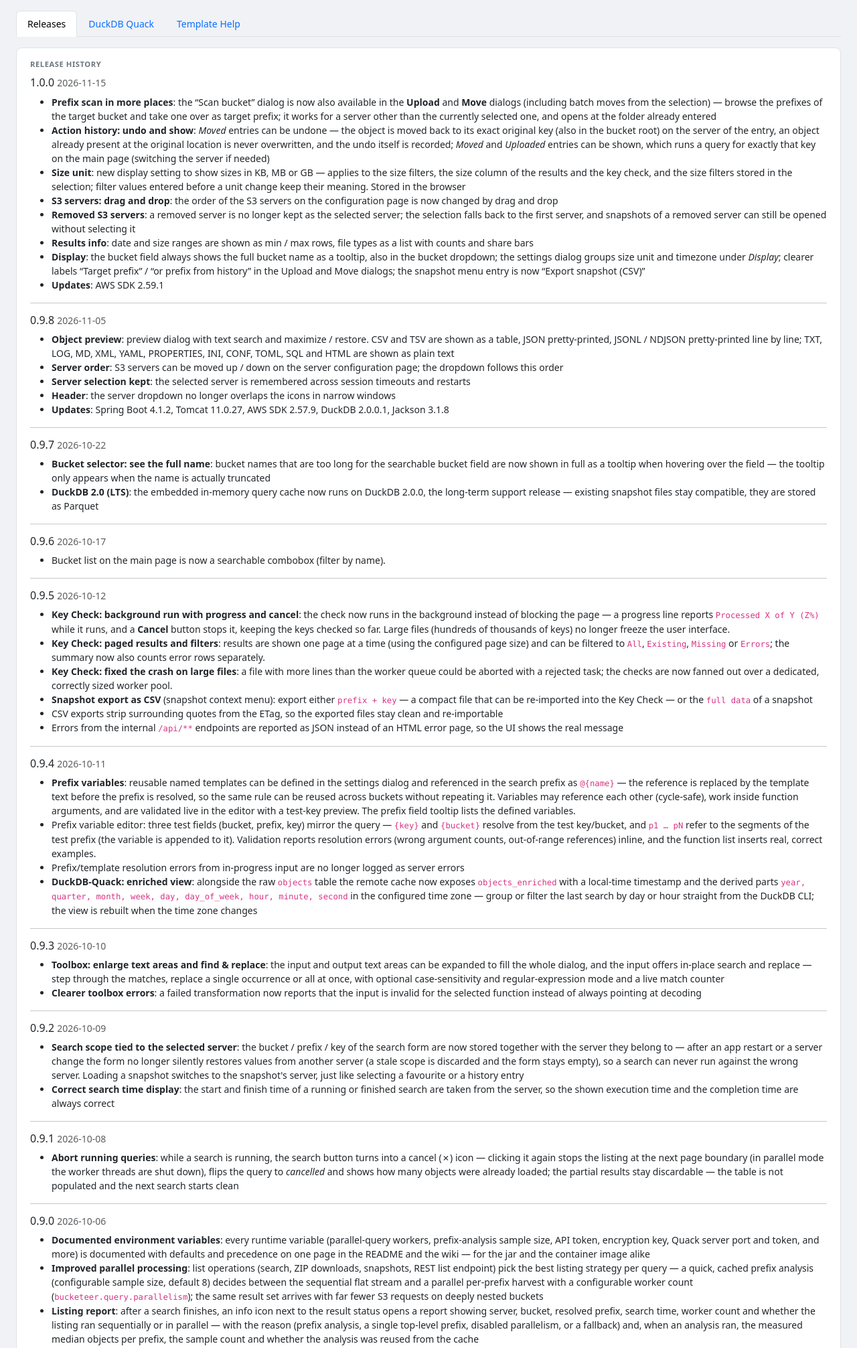
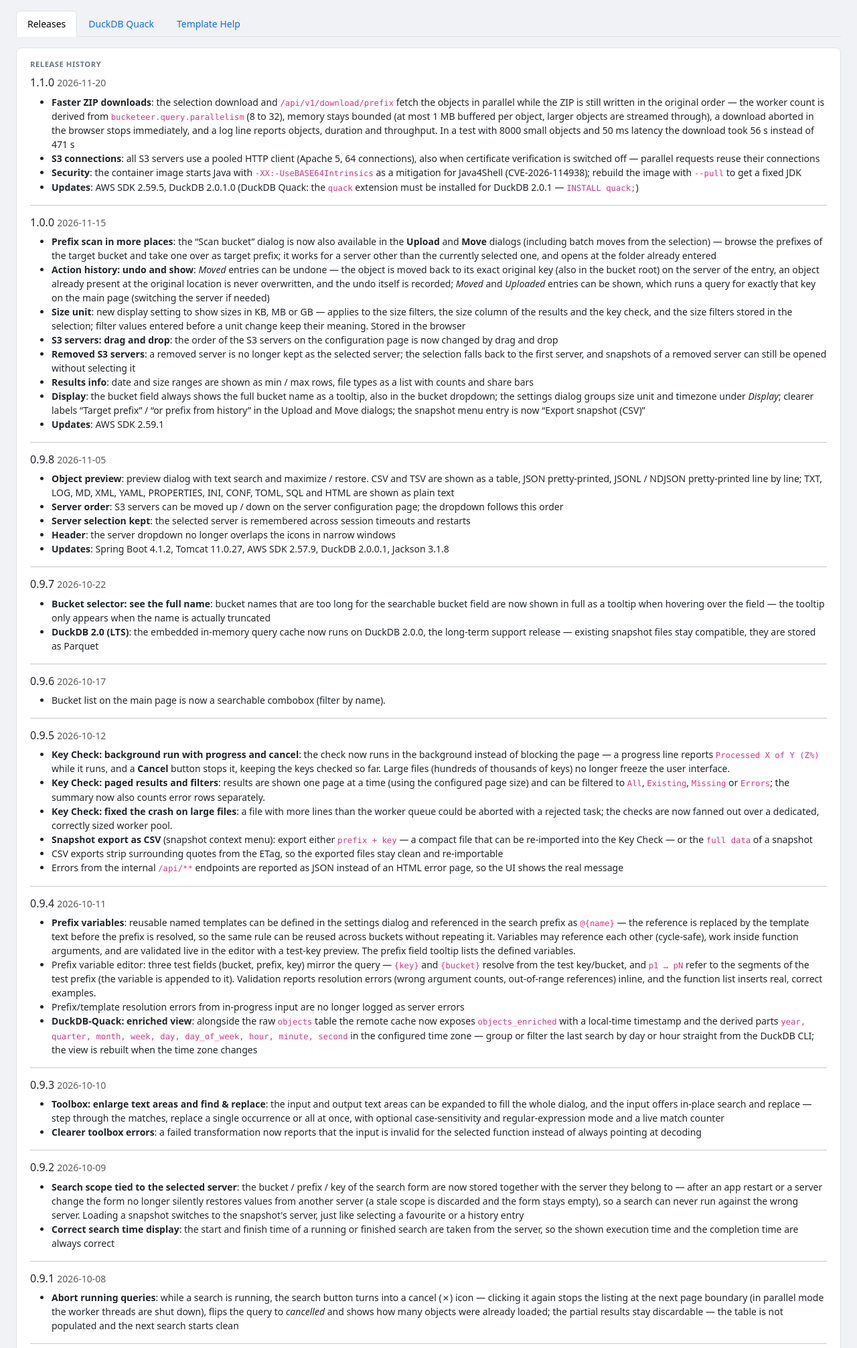
Before and after one commit to uwegeercken/bucketeer, a Spring app: page /help in a window 1280 px wide. Shown: the part 57-2070 px from the top of the page at 67% size. Run offline with Thymeleaf, Linux system fonts and the light colour scheme; the template is opened without the code that fills it: most values are stand-ins (such as "Sample title", 1, 10 or a date in 2020); data that the repository does not hold is empty.

Commit message:
new version 1.1.0

```diff
--- a/pom.xml
+++ b/pom.xml
@@ -13,7 +13,7 @@
 
     <groupId>io.github.uwegeercken</groupId>
     <artifactId>bucketeer</artifactId>
-    <version>1.0.0</version>
+    <version>1.1.0</version>
     <packaging>jar</packaging>
 
     <name>bucketeer</name>
--- a/src/main/resources/application.yml
+++ b/src/main/resources/application.yml
@@ -21,8 +21,8 @@ server:
   port: 8444
 
 bucketeer:
-  version: "1.0.0"
-  release-date: "2026-11-15"
+  version: "1.1.0"
+  release-date: "2026-11-20"
   api-token: ""
   query:
     # Default for the parallel listing workers; editable per instance in the Settings modal
--- a/src/main/resources/templates/help.html
+++ b/src/main/resources/templates/help.html
@@ -34,6 +34,16 @@
 
                 <div class="panel">
                     <div class="panel-title" th:text="#{help.releases.title}">Release History</div>
+
+                    <h6>1.1.0 <small class="text-muted">2026-11-20</small></h6>
+                    <ul>
+                        <li><strong>Faster ZIP downloads</strong>: the selection download and <code>/api/v1/download/prefix</code> fetch the objects in parallel while the ZIP is still written in the original order &mdash; the worker count is derived from <code>bucketeer.query.parallelism</code> (8 to 32), memory stays bounded (at most 1 MB buffered per object, larger objects are streamed through), a download aborted in the browser stops immediately, and a log line reports objects, duration and throughput. In a test with 8000 small objects and 50 ms latency the download took 56 s instead of 471 s</li>
+                        <li><strong>S3 connections</strong>: all S3 servers use a pooled HTTP client (Apache 5, 64 connections), also when certificate verification is switched off &mdash; parallel requests reuse their connections</li>
+                        <li><strong>Security</strong>: the container image starts Java with <code>-XX:-UseBASE64Intrinsics</code> as a mitigation for Java4Shell (CVE-2026-114938); rebuild the image with <code>--pull</code> to get a fixed JDK</li>
+                        <li><strong>Updates</strong>: AWS SDK 2.59.5, DuckDB 2.0.1.0 (DuckDB Quack: the <code>quack</code> extension must be installed for DuckDB 2.0.1 &mdash; <code>INSTALL quack;</code>)</li>
+                    </ul>
+
+                    <hr/>
 
                     <h6>1.0.0 <small class="text-muted">2026-11-15</small></h6>
                     <ul>
```
Also changed, not shown: README.md, 1 other file.
